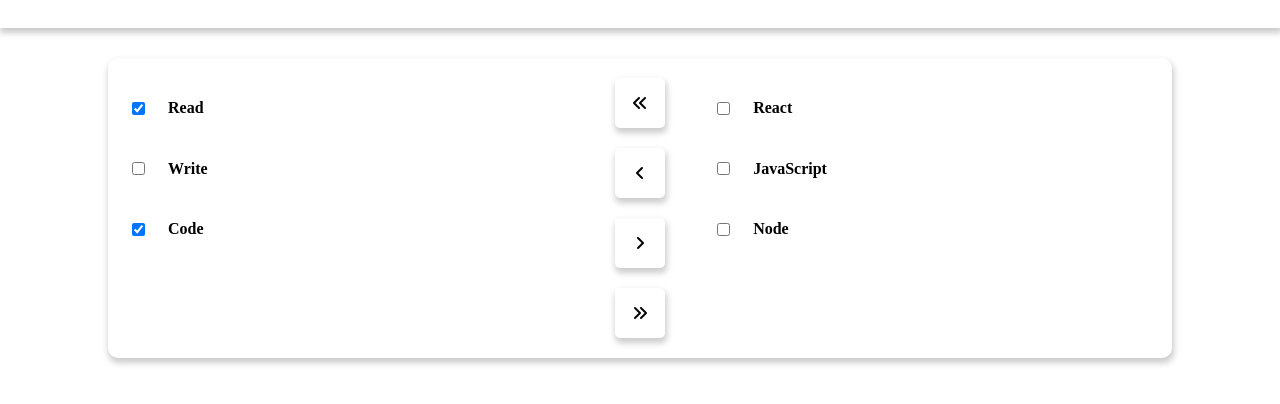
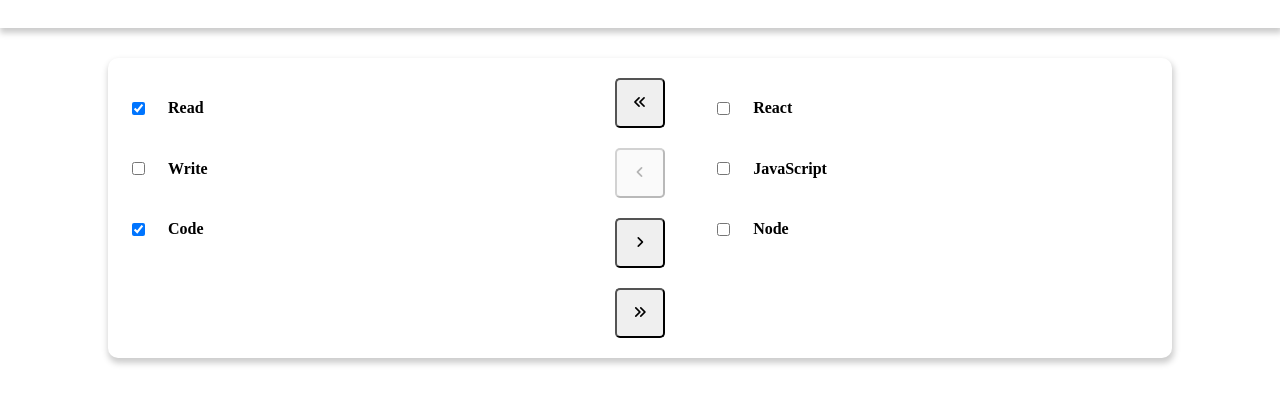
Before and after one commit to GopalSasmal100xDevs/DOM-Drills, a plain HTML site: page transfer-list/index.html in a window 1280 px wide. Shown: the part 72-476 px from the top of the page. Drawn offline with Linux system fonts and the light colour scheme.

Commit message:
Add logic for disable button

```diff
--- a/transfer-list/index.html
+++ b/transfer-list/index.html
@@ -50,13 +50,13 @@
         gap: 20px;
         flex-direction: column;
       }
-      .settings i {
+      .settings button {
+        /* all: unset; */
         width: 50px;
         height: 50px;
         display: flex;
         justify-content: center;
         align-items: center;
-        box-shadow: 1px 4px 6px 1px #ccc;
         cursor: pointer;
         border-radius: 5px;
       }
@@ -68,6 +68,9 @@
         gap: 20px;
         flex-direction: row;
       }
+      button:disabled {
+        cursor: not-allowed;
+      }
     </style>
   </head>
   <body>
@@ -78,18 +81,18 @@
     <div class="container">
       <div class="box" id="first-box"></div>
       <div class="settings">
-        <i
-          class="fa fa-angle-double-left"
-          aria-hidden="true"
-          id="all-left-btn"
-        ></i>
-        <i class="fa fa-angle-left" aria-hidden="true" id="left-btn"></i>
-        <i class="fa fa-angle-right" aria-hidden="true" id="right-btn"></i>
-        <i
-          class="fa fa-angle-double-right"
-          aria-hidden="true"
-          id="all-right-btn"
-        ></i>
+        <button id="all-left-btn">
+          <i class="fa fa-angle-double-left" aria-hidden="true"></i>
+        </button>
+        <button id="left-btn">
+          <i class="fa fa-angle-left" aria-hidden="true"></i>
+        </button>
+        <button id="right-btn">
+          <i class="fa fa-angle-right" aria-hidden="true"></i>
+        </button>
+        <button id="all-right-btn">
+          <i class="fa fa-angle-double-right" aria-hidden="true"></i>
+        </button>
       </div>
       <div class="box" id="second-box"></div>
     </div>
--- a/transfer-list/script.js
+++ b/transfer-list/script.js
@@ -9,22 +9,33 @@ let secondBoxList = [
   { title: "Node", checked: false, id: 1232125 },
 ];
 
+const itemCount = { item1: 2, item2: 0 };
+
 function moveAllItemsToRight() {
   secondBoxList = [...secondBoxList, ...firstBoxList];
+  uncheckAllItems(secondBoxList);
   firstBoxList = [];
   render();
 }
 
 function moveAllItemsToLeft() {
   firstBoxList = [...firstBoxList, ...secondBoxList];
+  uncheckAllItems(firstBoxList);
   secondBoxList = [];
   render();
+}
+
+function uncheckAllItems(list) {
+  list.forEach((_, index, arr) => {
+    arr[index]["checked"] = false;
+  });
 }
 
 function moveItemsLeft() {
   const selectedItems = secondBoxList.filter(({ checked }) => checked === true);
   firstBoxList = [...firstBoxList, ...selectedItems];
   secondBoxList = secondBoxList.filter(({ checked }) => checked === false);
+  uncheckAllItems(firstBoxList);
   render();
 }
 
@@ -32,6 +43,7 @@ function moveItemsRight() {
   const selectedItems = firstBoxList.filter(({ checked }) => checked === true);
   secondBoxList = [...secondBoxList, ...selectedItems];
   firstBoxList = firstBoxList.filter(({ checked }) => checked === false);
+  uncheckAllItems(secondBoxList);
   render();
 }
 
@@ -69,6 +81,7 @@ function renderList(list, parent) {
 
     parent.appendChild(listItem);
   });
+  disableButton();
 }
 
 const allItemsRightBtn = document.querySelector("#all-right-btn");
@@ -86,8 +99,48 @@ moveRightBtn.addEventListener("click", moveItemsRight);
 function render() {
   const firstBoxContainer = document.querySelector("#first-box");
   const secondBoxContainer = document.querySelector("#second-box");
+  checkboxCount(firstBoxList, secondBoxList); // counting active checked items
   renderList(firstBoxList, firstBoxContainer);
   renderList(secondBoxList, secondBoxContainer);
 }
 
+function checkboxCount(list1, list2) {
+  itemCount["item1"] = 0;
+  itemCount["item2"] = 0;
+
+  list1.forEach(({ checked }) => {
+    if (checked) itemCount["item1"] += 1;
+  });
+
+  list2.forEach(({ checked }) => {
+    if (checked) itemCount["item2"] += 1;
+  });
+}
+
+function disableButton() {
+  if (firstBoxList.length === 0) {
+    allItemsRightBtn.setAttribute("disabled", "disabled");
+  } else {
+    allItemsRightBtn.removeAttribute("disabled");
+  }
+
+  if (secondBoxList.length === 0) {
+    allItemsLeftBtn.setAttribute("disabled", "disabled");
+  } else {
+    allItemsLeftBtn.removeAttribute("disabled");
+  }
+
+  if (itemCount["item1"] === 0) {
+    moveRightBtn.setAttribute("disabled", "disabled");
+  } else {
+    moveRightBtn.removeAttribute("disabled");
+  }
+
+  if (itemCount["item2"] === 0) {
+    moveLeftBtn.setAttribute("disabled", "disabled");
+  } else {
+    moveLeftBtn.removeAttribute("disabled");
+  }
+}
+
 render();
```
